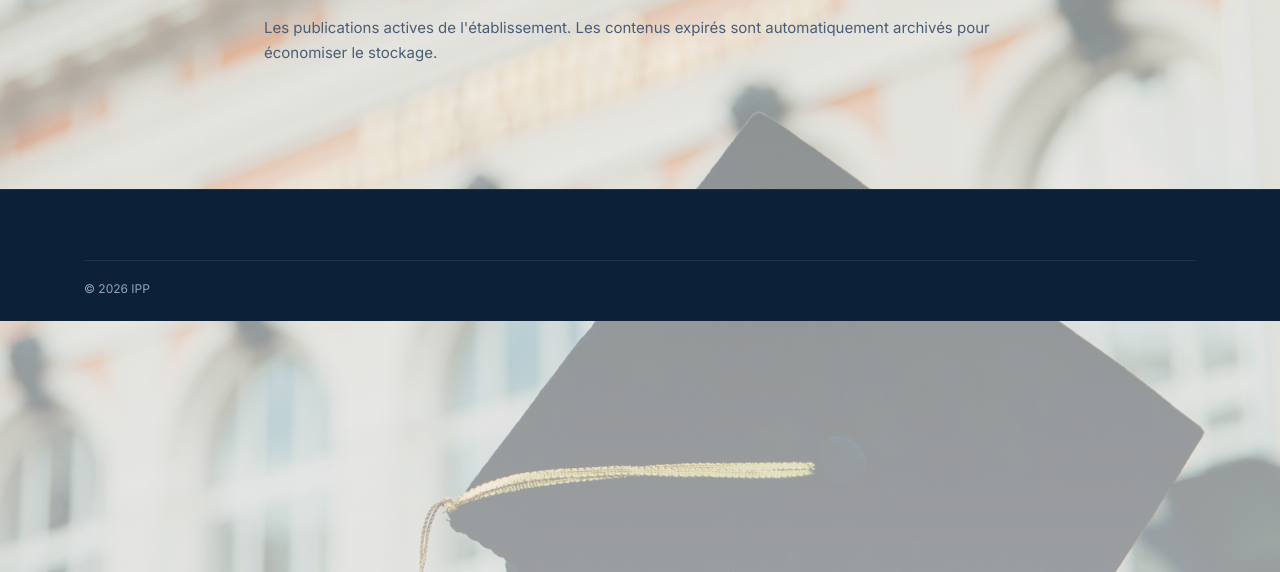
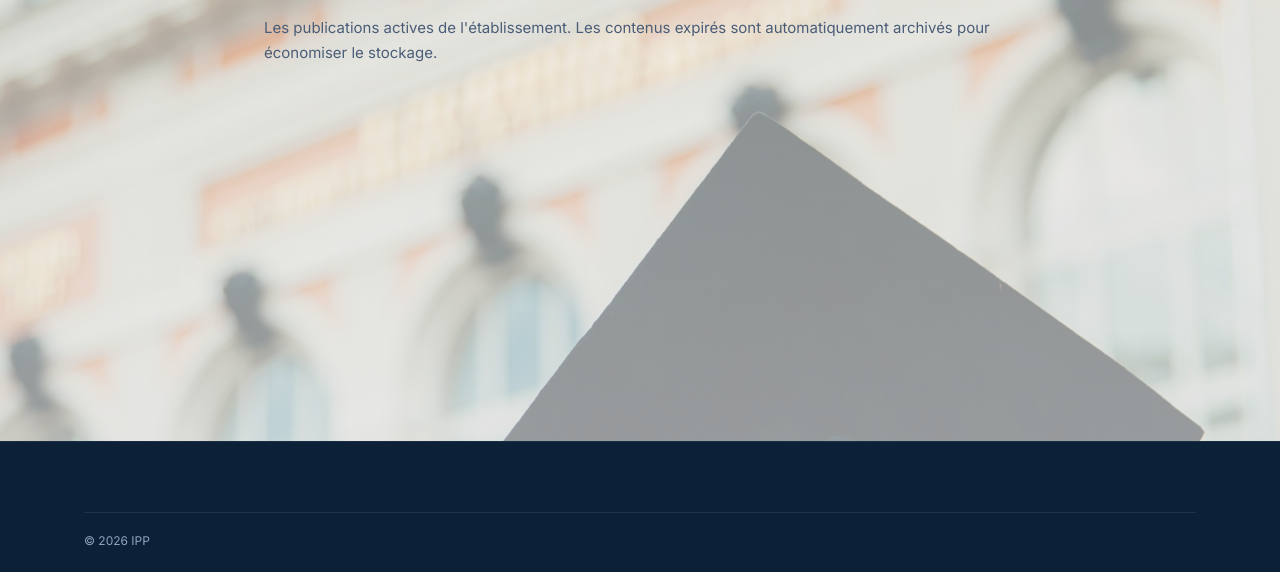
Before and after one commit to maximej305-alt/IPP, a plain HTML site: page public/news.html in a window 1280 px wide. Shown: the part 228-800 px from the top of the page. Drawn offline with Linux system fonts and the light colour scheme; no server answers.

Commit message:
fix(public): footer sticky en bas sur toutes les pages (body flex column, main flex:1, site-footer margin-top:auto)

```diff
--- a/css/global.css
+++ b/css/global.css
@@ -3,7 +3,7 @@
 
 *, *::before, *::after { box-sizing: border-box; }
 
-html { scroll-behavior: smooth; -webkit-text-size-adjust: 100%; }
+html { height:100%; scroll-behavior: smooth; -webkit-text-size-adjust: 100%; }
 body {
   margin: 0;
   font-family: var(--font-sans);
@@ -14,7 +14,11 @@ body {
   -webkit-font-smoothing: antialiased;
   -moz-osx-font-smoothing: grayscale;
   text-rendering: optimizeLegibility;
+  display:flex; flex-direction:column; min-height:100vh;
 }
+main { flex:1 0 auto; }
+.site-footer { margin-top:auto; }
+body.admin-body { display:block; }
 body::before {
   content: "";
   position: fixed;
```
